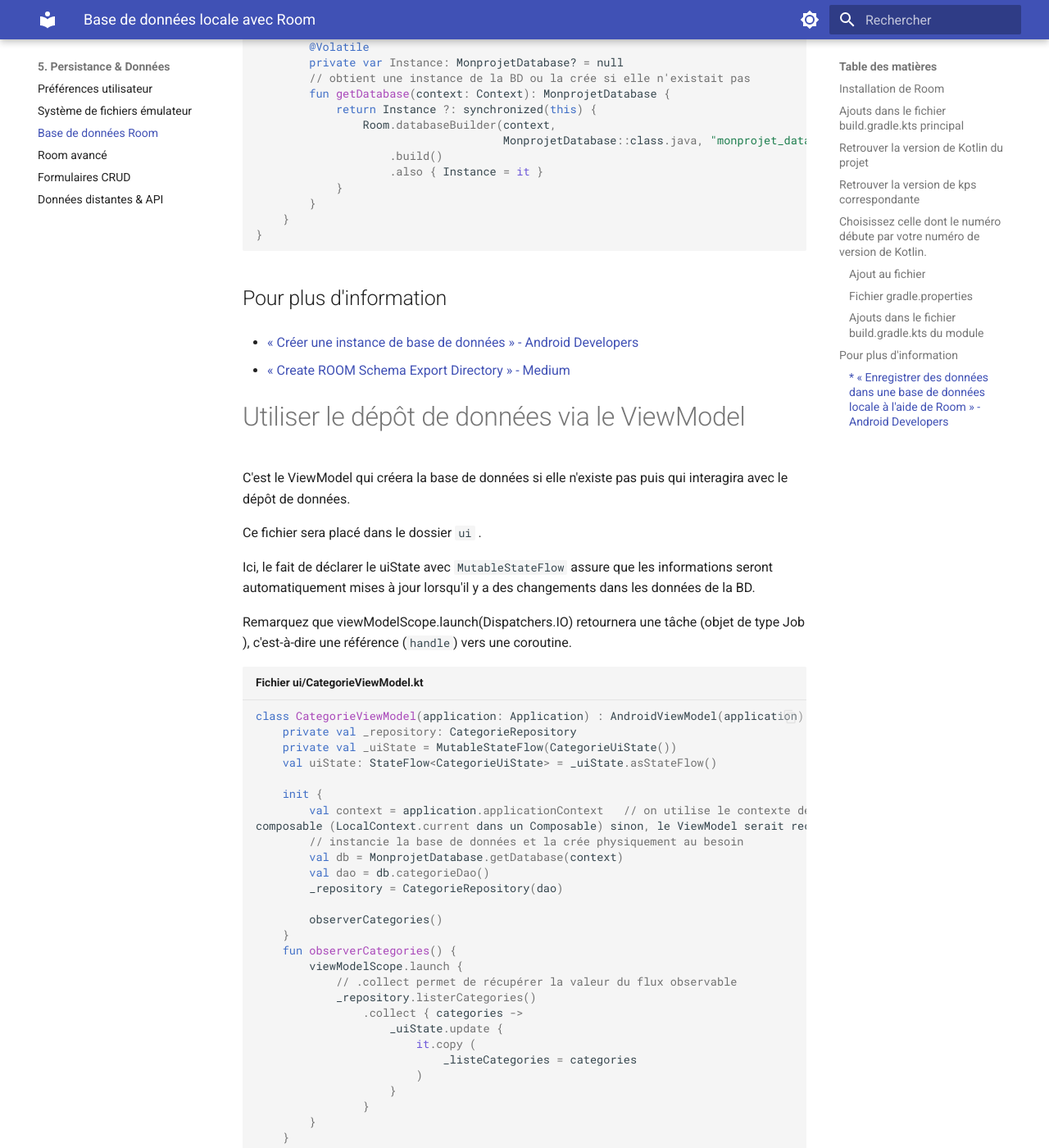
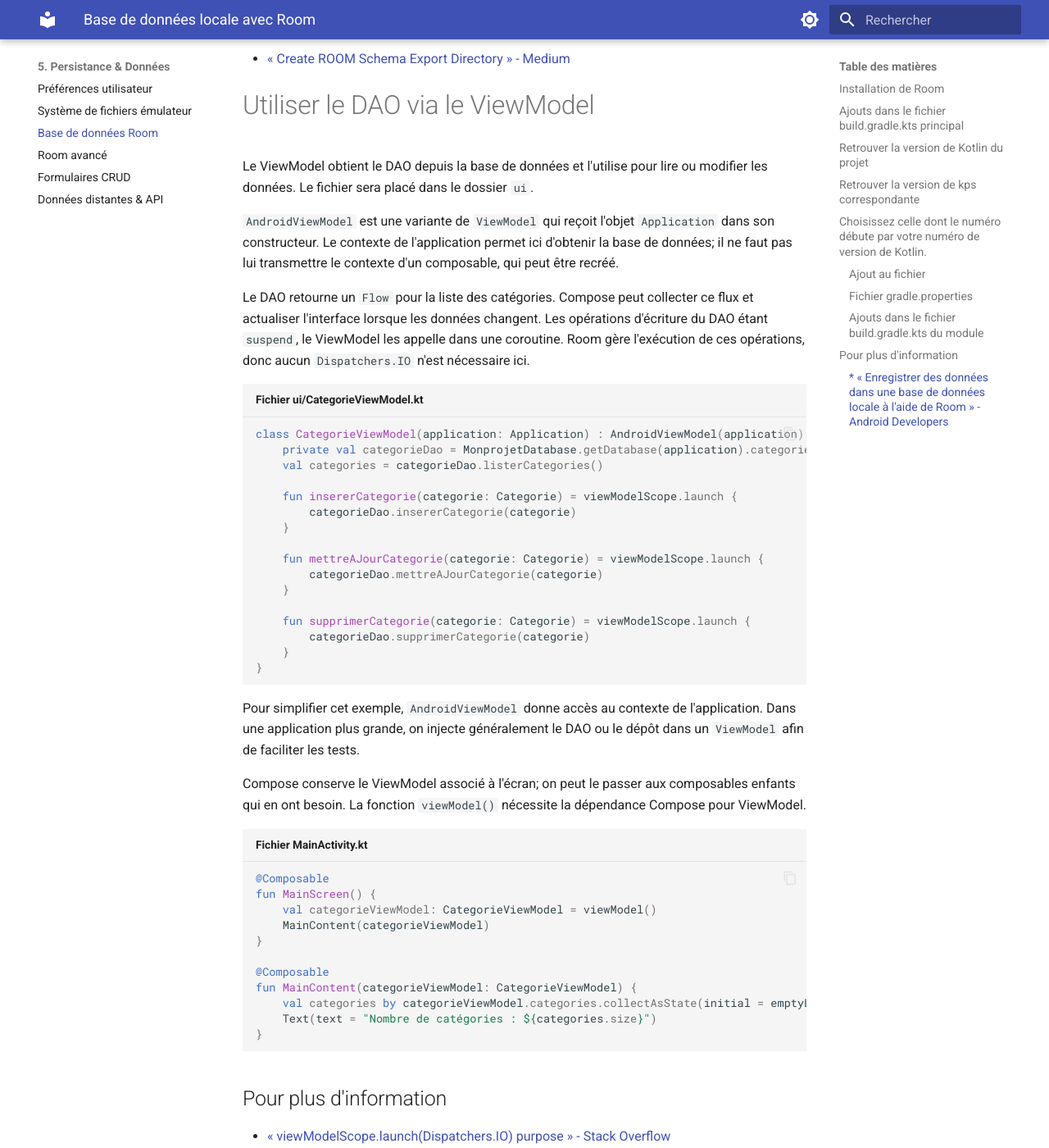
Before and after one commit to Apps-Mobiles-2-Victo/notes_de_cours, an MkDocs documentation site: the page built from docs/05-donnees-persistance/room-base-de-donnees.md, in a window 1280 px wide and 1400 px high, scrolled down 7006 px. Shown: the whole window at 82% size. Built offline with MkDocs 1.6.1 and Material for MkDocs 9.7.7, drawn with Linux system fonts in a browser that asks for light colours; some of the changed text lies outside the part shown.

Commit message:
Refactor Room documentation to clarify the role of the repository and simplify examples, including updates to ViewModel usage and DAO interactions.

````diff
--- a/docs/05-donnees-persistance/room-base-de-donnees.md
+++ b/docs/05-donnees-persistance/room-base-de-donnees.md
@@ -245,33 +245,16 @@ Lorsqu'une requête peut retourner plus d'un enregistrement, il est important de
 # Le dépôt de données (repository)
 
 
-Une autre étape est nécessaire pour gérer les données locales à partir de l'application Android : définir le dépôt de données (en anglais : repository).
+Un dépôt de données (repository) sert d'intermédiaire entre le ViewModel et les sources de données. Il peut, par exemple, combiner Room et une API ou appliquer des règles avant de transmettre les données.
 
 
-Dans une application qui utilise un DAO, l'application passera toujours par le dépôt de données pour accéder aux données. Le dépôt de données est une sorte d'isolant entre la source de données et le reste de l'application. Il est le seul à savoir d'où proviennent les données qu'il fournit à l'application, par exemple si elles proviennent directement de la base de données ou de la mémoire cache.
-
-
-C'est le dépôt qui fera appel aux méthodes définies dans l'interface **du DAO**.
-
-
-```kotlin title="Fichier data/CategorieRepository.kt"
-class CategorieRepository(
-    private val _categorieDao: CategorieDao
-) {
-    suspend fun insererCategorie(categorie: Categorie) = _categorieDao.insererCategorie(categorie)
-    suspend fun mettreAJourCategorie(categorie: Categorie) = _categorieDao.mettreAJourCategorie(categorie)
-    suspend fun supprimerCategorie(categorie: Categorie) = _categorieDao.supprimerCategorie(categorie)
-    fun listerCategories(): Flow<List<Categorie>> = _categorieDao.listerCategories()
-    ...
-}
-```
+Pour une petite application, un dépôt qui ne fait que relayer les appels du DAO est facultatif. L'exemple suivant utilise donc directement le DAO dans le ViewModel.
 
 
 ## Pour plus d'information
 
 
 * [« Implémenter le dépôt » - Android Developers](https://developer.android.com/codelabs/basic-android-kotlin-compose-persisting-data-room?hl=fr#7)
-53.5
 
 # La classe qui hérite de RoomDatabase
 
@@ -293,28 +276,26 @@ Le fichier sera placé dans le dossier data .
 
 ```kotlin title="Fichier data/MonprojetDatabase.kt"
 @Database(
-    entities = [
-        Categorie::class,
-        Item::class,
-    ],
+    entities = [Categorie::class, Item::class],
     version = 1,
-    exportSchema = false   // Room ne générera pas de fichier json de cette version de la BD
+    exportSchema = false
 )
 abstract class MonprojetDatabase : RoomDatabase() {
     abstract fun categorieDao(): CategorieDao
     abstract fun itemDao(): ItemDao
+
     companion object {
         @Volatile
-        private var Instance: MonprojetDatabase? = null
-        // obtient une instance de la BD ou la crée si elle n'existait pas
-        fun getDatabase(context: Context): MonprojetDatabase {
-            return Instance ?: synchronized(this) {
-                Room.databaseBuilder(context,
-                                     MonprojetDatabase::class.java, "monprojet_database")
-                    .build()
-                    .also { Instance = it }
+        private var instance: MonprojetDatabase? = null
+
+        fun getDatabase(context: Context): MonprojetDatabase =
+            instance ?: synchronized(this) {
+                instance ?: Room.databaseBuilder(
+                    context,
+                    MonprojetDatabase::class.java,
+                    "monprojet_database"
+                ).build().also { instance = it }
             }
-        }
     }
 }
 ```
@@ -328,123 +309,55 @@ abstract class MonprojetDatabase : RoomDatabase() {
 * [« Create ROOM Schema Export Directory » - Medium](https://medium.com/@vontonnie/create-room-schema-export-directory-7066d427eae8)
 
 
-# Utiliser le dépôt de données via le ViewModel
+# Utiliser le DAO via le ViewModel
 
 
-C'est le ViewModel qui créera la base de données si elle n'existe pas puis qui interagira avec le dépôt de données.
+Le ViewModel obtient le DAO depuis la base de données et l'utilise pour lire ou modifier les données. Le fichier sera placé dans le dossier `ui`.
 
 
-Ce fichier sera placé dans le dossier `ui` .
+`AndroidViewModel` est une variante de `ViewModel` qui reçoit l'objet `Application` dans son constructeur. Le contexte de l'application permet ici d'obtenir la base de données; il ne faut pas lui transmettre le contexte d'un composable, qui peut être recréé.
 
 
-Ici, le fait de déclarer le uiState avec `MutableStateFlow` assure que les informations seront automatiquement mises à jour lorsqu'il y a des changements dans les données de la BD.
-
-
-Remarquez que viewModelScope.launch(Dispatchers.IO) retournera une tâche (objet de type Job ), c'est-à-dire une référence (`handle`) vers une coroutine.
+Le DAO retourne un `Flow` pour la liste des catégories. Compose peut collecter ce flux et actualiser l'interface lorsque les données changent. Les opérations d'écriture du DAO étant `suspend`, le ViewModel les appelle dans une coroutine. Room gère l'exécution de ces opérations, donc aucun `Dispatchers.IO` n'est nécessaire ici.
 
 
 ```kotlin title="Fichier ui/CategorieViewModel.kt"
 class CategorieViewModel(application: Application) : AndroidViewModel(application) {
-    private val _repository: CategorieRepository
-    private val _uiState = MutableStateFlow(CategorieUiState())
-    val uiState: StateFlow<CategorieUiState> = _uiState.asStateFlow()
+    private val categorieDao = MonprojetDatabase.getDatabase(application).categorieDao()
+    val categories = categorieDao.listerCategories()
 
-    init {
-        val context = application.applicationContext   // on utilise le contexte de l'application et non le contexte d'un
-composable (LocalContext.current dans un Composable) sinon, le ViewModel serait recréé à chaque rotation du téléphone.
-        // instancie la base de données et la crée physiquement au besoin
-        val db = MonprojetDatabase.getDatabase(context)
-        val dao = db.categorieDao()
-        _repository = CategorieRepository(dao)
+    fun insererCategorie(categorie: Categorie) = viewModelScope.launch {
+        categorieDao.insererCategorie(categorie)
+    }
 
-        observerCategories()
+    fun mettreAJourCategorie(categorie: Categorie) = viewModelScope.launch {
+        categorieDao.mettreAJourCategorie(categorie)
     }
-    fun observerCategories() {
-        viewModelScope.launch {
-            // .collect permet de récupérer la valeur du flux observable
-            _repository.listerCategories()
-                .collect { categories ->
-                    _uiState.update {
-                        it.copy (
-                            _listeCategories = categories
-                        )
-                    }
-                }
-        }
-    }
-    fun insererCategorie(categorie: Categorie) = viewModelScope.launch(Dispatchers.IO){
-        _repository.insererCategorie(categorie)
-    }
-    fun mettreAJourCategorie(categorie: Categorie) = viewModelScope.launch(Dispatchers.IO){
-        _repository.mettreAJourCategorie(categorie)
-    }
-    fun supprimerCategorie(categorie: Categorie) = viewModelScope.launch(Dispatchers.IO){
-        _repository.supprimerCategorie(categorie)
-    }
-    ...
-}
-data class CategorieUiState(
-    private var _listeCategories:List<Categorie> = emptyList(),   // Sera initialisé dans le init() du ViewModel puis ajusté automatiquement si la BD change.
-    ...
-) {
-    val listeCategories: List<Categorie>
-        get() {
-            return _listeCategories
-        }
-    ...
-}
-```
 
-
-!!! warning Note : il est généralement préférable de créer un ViewModel qui hérite de ViewModel plutôt que de AndroidViewModel. Ceci facilite notamment les tests unitaires. Cependant, AndroidViewModel donne accès au contexte de l'application, ce qui permet d'accéder à la base de données sans devoir créer un **ViewModeFactory**.
-
-
-Comme toujours, chaque ViewModel ne doit exister qu'en un seul exemplaire.
-
-
-Une variable `viewModel` sera instanciée dans le plus proche parent des composables qui en ont besoin et elle sera passée en paramètre à ses descendants.
-
-
-Dans cet exemple, elle est instanciée directement dans l'écran principal.
-
-
-!!! warning Attention : il faut **ajouter une dépendance** pour que ce code fonctionne puisque le ViewModel est instancié dans un composable.
-
-
-```kotlin title="Fichier MainsActivity.kt"
-@OptIn(ExperimentalMaterial3Api::class)
-@Composable
-fun MainScreen() {
-    val categorieViewModel: CategorieViewModel = viewModel()    // la fonction viewModel() se chargera d'injecter
-l'application dans le constructeur de CategorieViewModel.
-    Scaffold(
-        topBar = {
-            CenterAlignedTopAppBar(
-                title = {
-                    Text(text = "Test Room")
-                },
-            )
-        }
-    ) {
-         MainContent(it, categorieViewModel)
+    fun supprimerCategorie(categorie: Categorie) = viewModelScope.launch {
+        categorieDao.supprimerCategorie(categorie)
     }
 }
 ```
 
 
-Notez qu'une approche différente pourra être utilisée **pour les applications avec plusieurs écrans**.
+Pour simplifier cet exemple, `AndroidViewModel` donne accès au contexte de l'application. Dans une application plus grande, on injecte généralement le DAO ou le dépôt dans un `ViewModel` afin de faciliter les tests.
 
 
-Les composables qui ont accès au ViewModel peuvent désormais interagir avec la base de données.
+Compose conserve le ViewModel associé à l'écran; on peut le passer aux composables enfants qui en ont besoin. La fonction `viewModel()` nécessite la dépendance Compose pour ViewModel.
 
 
-```kotlin title="Fichier MainsActivity.kt"
+```kotlin title="Fichier MainActivity.kt"
 @Composable
-fun MainContent(paddingValues: PaddingValues, categorieViewModel: CategorieViewModel) {
-    val categorieUiState by categorieViewModel.uiState.collectAsState()
-    // ici, on a accès aux données en provenance de la base de données
-    val nombreCategories = categorieUiState.listeCategories.size
-    ...
+fun MainScreen() {
+    val categorieViewModel: CategorieViewModel = viewModel()
+    MainContent(categorieViewModel)
+}
+
+@Composable
+fun MainContent(categorieViewModel: CategorieViewModel) {
+    val categories by categorieViewModel.categories.collectAsState(initial = emptyList())
+    Text(text = "Nombre de catégories : ${categories.size}")
 }
 ```
 
````
